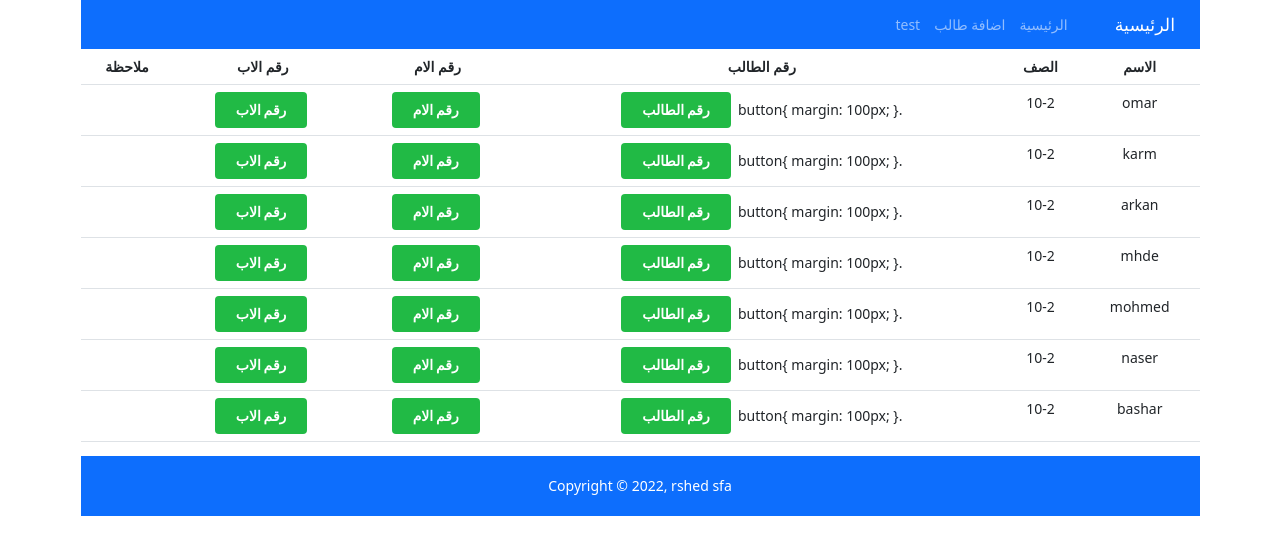
After one commit to rshedsfa/connectapp, a Flask app: page /test in a window 1280 px wide. The commit adds this page. Shown: the top 555 px of the page. Run offline with Flask 2, Linux system fonts and the light colour scheme.

Commit message:
any text

```diff
--- a/application.py
+++ b/application.py
@@ -34,6 +34,12 @@ def add():
     return render_template("add.html")
 
 
+@application.route("/test")
+def test():
+    cu.execute('SELECT * FROM users')
+    users = cu.fetchall()
+    return render_template("test.html", users=users)
+
 
 if __name__ == "__main__":
     application.run(debug=True)
--- a/static/styles.css
+++ b/static/styles.css
@@ -2,6 +2,9 @@
 body{
     text-align: center;
 }
+
+
+
 
 #title{
     margin-top: 1em;
--- a/templates/layout.html
+++ b/templates/layout.html
@@ -35,7 +35,7 @@
                   <a class="nav-link" href="/add">اضافة طالب</a>
                 </li>
                 <li class="nav-item">
-                  <a class="nav-link" href="#">Pricing</a>
+                  <a class="nav-link" href="/test">test</a>
               </ul>
             </div>
           </nav>
--- /dev/null
+++ b/templates/test.html
@@ -0,0 +1,52 @@
+{% extends "layout.html" %} {% block body %}
+
+<table class="table">
+  <thead>
+    <tr>
+      <th>الاسم</th>
+      <th>الصف</th>
+      <th>رقم الطالب</th>
+      <th>رقم الام</th>
+      <th>رقم الاب</th>
+      <th>ملاحظة</th>
+    </tr>
+  </thead>
+  <tbody>
+    {% for user in users %}
+    <div>
+      <tr>
+        <td class="">{{ user[1] }}</td>
+        <td class="">{{ user[3] }}</td>
+        <td>.button{
+            margin: 100px;
+        }
+          <!-- <a class="ui blue button" href="tel:972{{ user[5] }}">رقم الطالب</a> -->
+          <a
+            class="ui green button"
+            href="https://api.whatsapp.com/send?phone=972{{ user[5] }}"
+            >رقم الطالب</a
+          >
+        </td>
+        <td>
+          <a
+            class="ui green button"
+            href="https://api.whatsapp.com/send?phone=972{{ user[6] }}"
+            >رقم الام</a
+          >
+        </td>
+        <td>
+          <a
+            class="ui green button"
+            href="https://api.whatsapp.com/send?phone=972{{ user[7] }}"
+            >رقم الاب</a
+          >
+        </td>
+        <td>{{ user[10] }}</td>
+      </tr>
+    </div>
+    <div></div>
+    {% endfor %}
+  </tbody>
+</table>
+
+{% endblock %}
```
